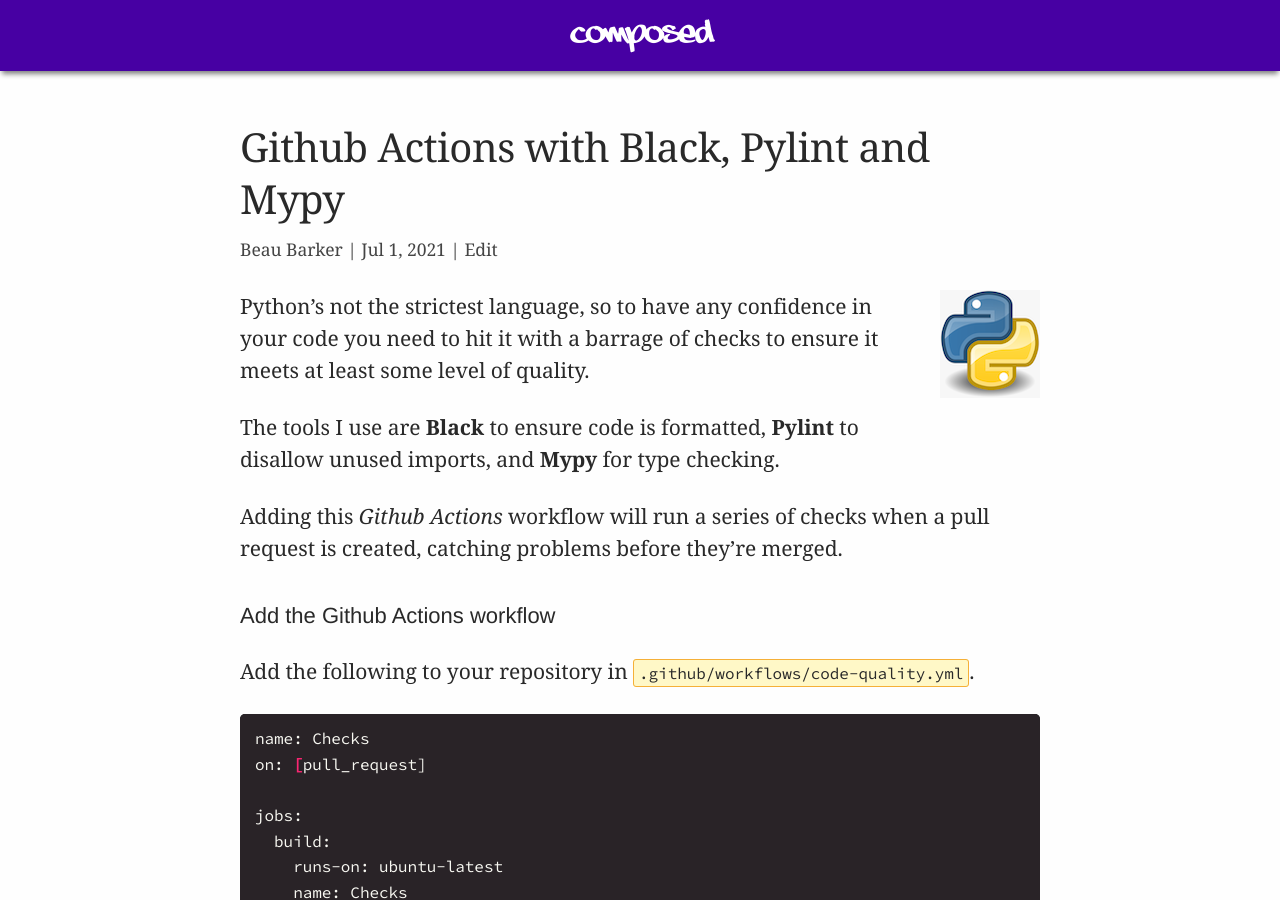
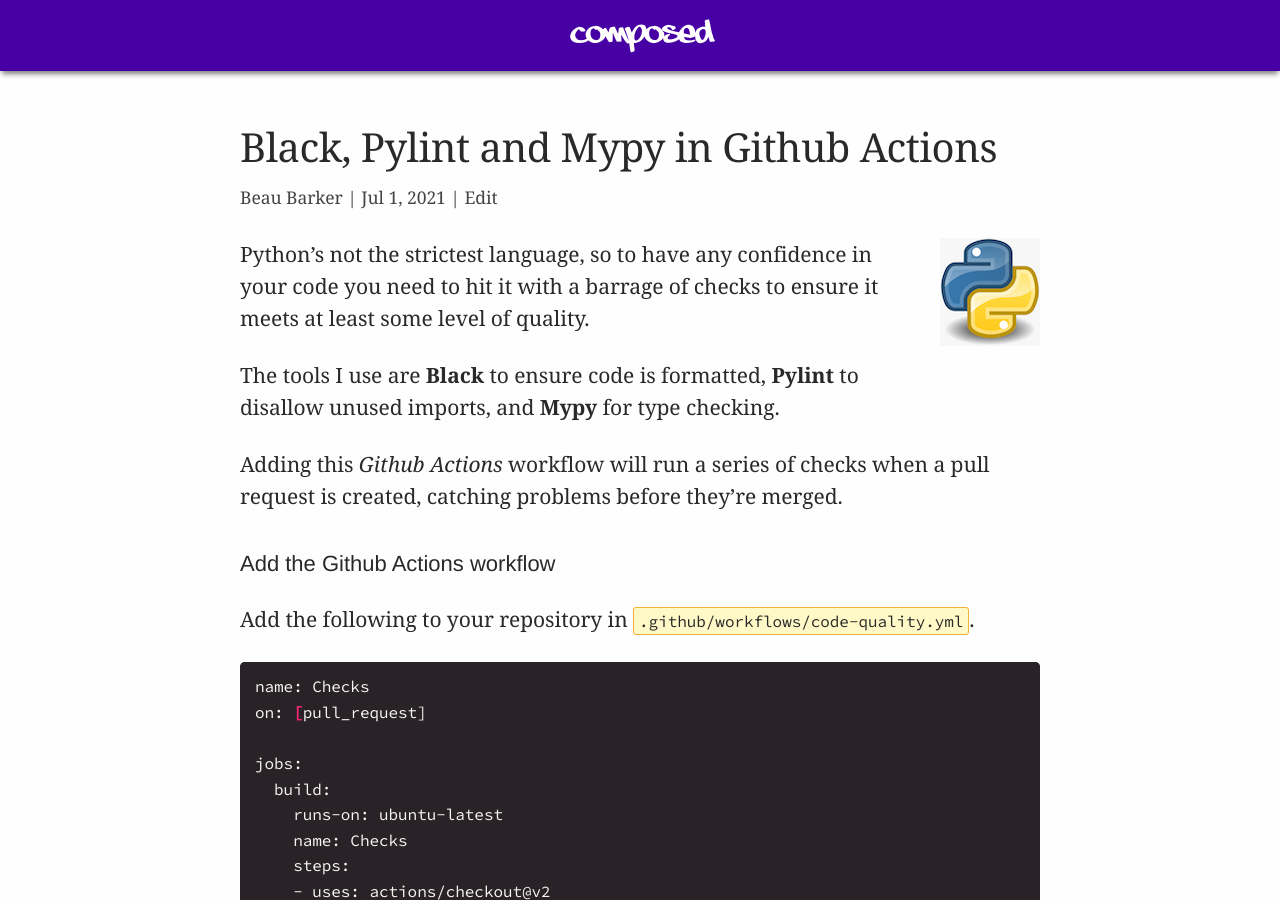
Before and after one commit to explodinglabs/explodinglabs.github.io, a Jekyll site: the page built from docs/_posts/python/2021-07-01-code-quality-github-actions.markdown, in a window 1280 px wide and 900 px high. Built offline with Jekyll 4.4.1, drawn with Linux system fonts in a browser that asks for light colours.

Commit message:
Adjust heading for code quality posts

```diff
--- a/docs/_posts/python/2021-07-01-code-quality-github-actions.markdown
+++ b/docs/_posts/python/2021-07-01-code-quality-github-actions.markdown
@@ -1,7 +1,7 @@
 ---
 layout: post
 category: python
-title: Github Actions with Black, Pylint and Mypy
+title: Black, Pylint and Mypy in Github Actions
 permalink: /python/github-actions
 ---
 <div class="wide-logos" markdown="1">
--- a/docs/_posts/python/2021-07-01-code-quality-pre-commit.markdown
+++ b/docs/_posts/python/2021-07-01-code-quality-pre-commit.markdown
@@ -1,7 +1,7 @@
 ---
 layout: post
 category: python
-title: Pre-commit with Black, Pylint and Mypy
+title: Black, Pylint and Mypy in Pre-commit
 permalink: /python/pre-commit
 redirect_from:
     - /black
```
